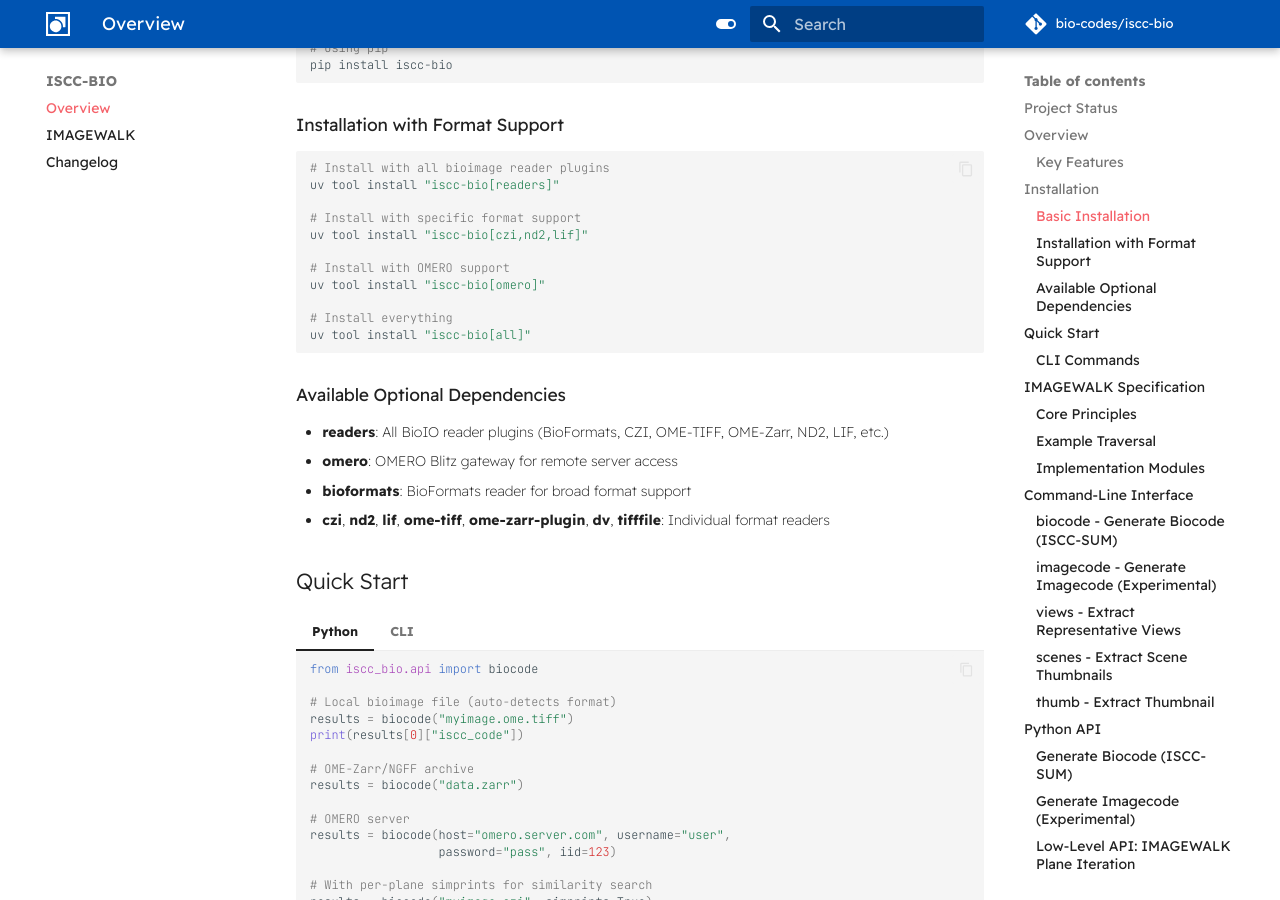
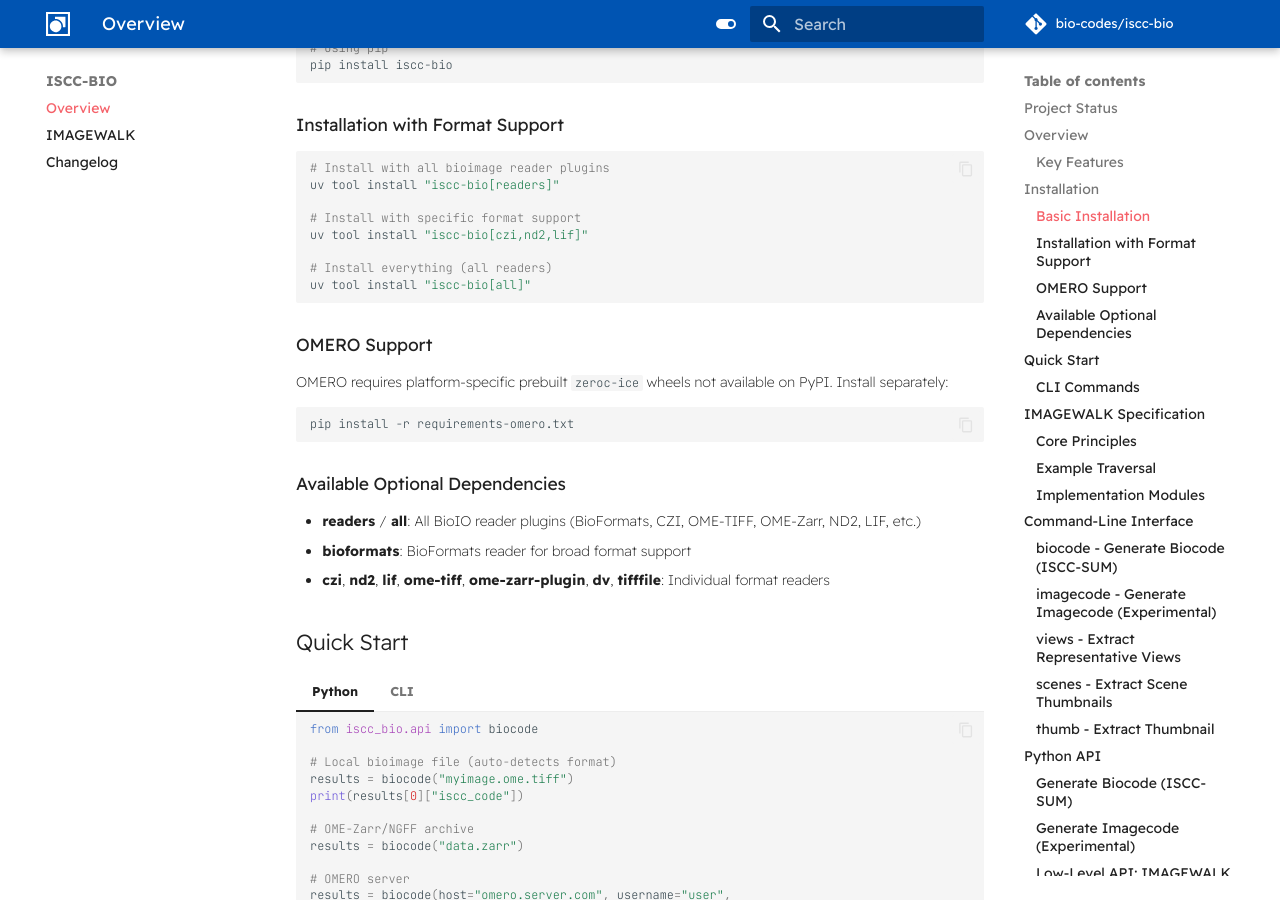
Before and after one commit to bio-codes/iscc-bio, an MkDocs documentation site: the page built from docs/index.md, in a window 1280 px wide and 900 px high, scrolled down 1144 px. Built offline with MkDocs 1.6.1 and Material for MkDocs 9.7.7, drawn with Linux system fonts in a browser that asks for light colours; comment, search, counter and statistics services are not loaded.

Commit message:
chore: prepare for first release (v0.1.0)
- Add GitHub Actions CI for tests (Python 3.11/3.12/3.13 × Linux/macOS/Windows)
- Add GitHub Actions release workflow for PyPI publishing
- Broaden Python support to >=3.11 (was 3.12 only)
- Move OMERO deps to requirements-omero.txt (PyPI rejects direct URL deps)
- Add cp311 zeroc-ice wheels alongside cp312 in requirements-omero.txt
- Update OMERO install instructions in docs, API, and CLI
- Upgrade all dependencies to latest versions
- Set release date in CHANGELOG

````diff
--- a/docs/index.md
+++ b/docs/index.md
@@ -55,17 +55,21 @@ uv tool install "iscc-bio[readers]"
 # Install with specific format support
 uv tool install "iscc-bio[czi,nd2,lif]"
 
-# Install with OMERO support
-uv tool install "iscc-bio[omero]"
+# Install everything (all readers)
+uv tool install "iscc-bio[all]"
+```
 
-# Install everything
-uv tool install "iscc-bio[all]"
+### OMERO Support
+
+OMERO requires platform-specific prebuilt `zeroc-ice` wheels not available on PyPI. Install separately:
+
+```bash
+pip install -r requirements-omero.txt
 ```
 
 ### Available Optional Dependencies
 
-- **readers**: All BioIO reader plugins (BioFormats, CZI, OME-TIFF, OME-Zarr, ND2, LIF, etc.)
-- **omero**: OMERO Blitz gateway for remote server access
+- **readers** / **all**: All BioIO reader plugins (BioFormats, CZI, OME-TIFF, OME-Zarr, ND2, LIF, etc.)
 - **bioformats**: BioFormats reader for broad format support
 - **czi**, **nd2**, **lif**, **ome-tiff**, **ome-zarr-plugin**, **dv**, **tifffile**: Individual format readers
 
````
Also changed, not shown: CHANGELOG.md (+1 -1 lines), README.md (+13 -9 lines), pyproject.toml (+4 -14 lines), requirements-omero.txt (added, +19 -0 lines), 5 other files.
